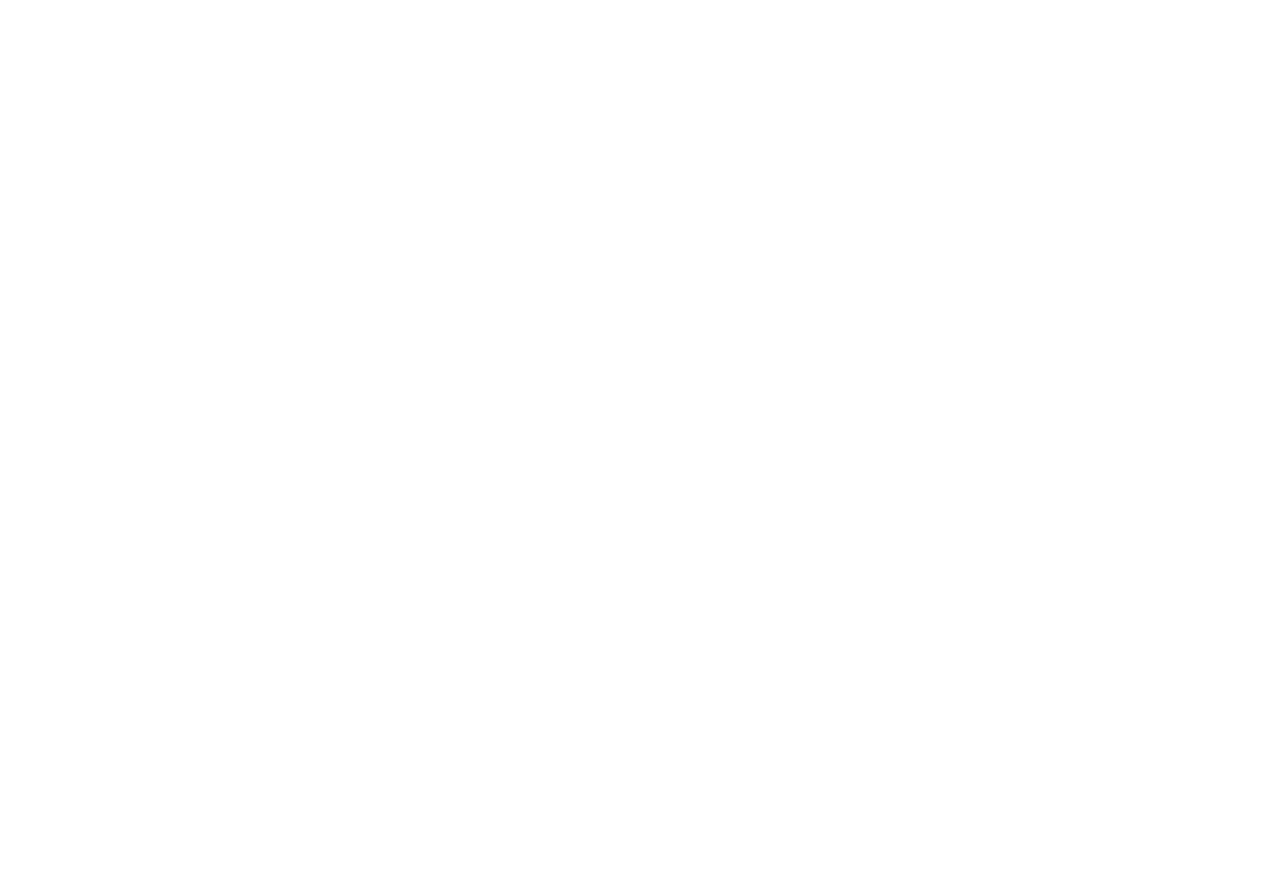
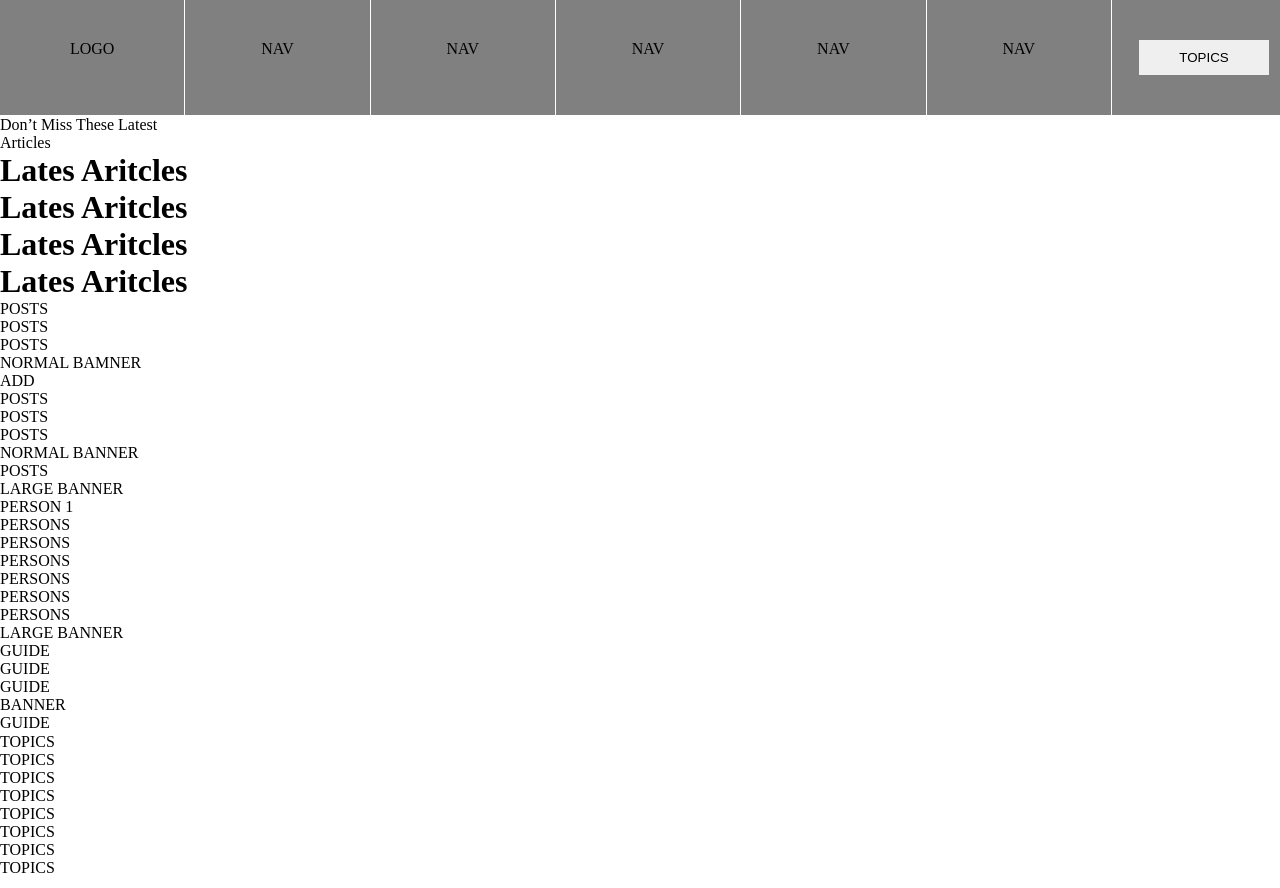
Before and after one commit to edlingao/design-teardown, a plain HTML site: page index.html in a window 1280 px wide. Before the commit the page ends 800 px from the top, so only its background shows below. Drawn offline with Linux system fonts and the light colour scheme.

Commit message:
Nav bar completed

```diff
--- a/css/main.css
+++ b/css/main.css
@@ -0,0 +1,38 @@
+*{
+    padding: 0;
+    margin: 0;
+}
+
+
+.container{
+    display: grid;
+    grid-template-columns: repeat(1, 1rf);
+    grid-template-rows: repeat(14, auto);
+    grid-gap: 1px;
+    grid-template-areas:"head"
+                        "main"
+                        "footer";
+}
+
+.header{
+    grid-area: head;
+    display: grid;
+    grid-template-columns: repeat(7,14.4%);
+    grid-gap: 1px;
+
+}
+.nav{
+    background: gray;
+    display: flex;
+    justify-content: center;
+    padding: 40px;
+
+}
+.button{
+    border: 0px;
+    padding: 10px 40px;
+}
+
+.main{
+
+}
--- a/index.html
+++ b/index.html
@@ -4,9 +4,206 @@
     <meta charset="UTF-8">
     <meta name="viewport" content="width=device-width, initial-scale=1.0">
     <meta http-equiv="X-UA-Compatible" content="ie=edge">
-    <title>Document</title>
+    <link rel="stylesheet" href="css/main.css" type="text/css">
+    <title>Magazine design</title>
 </head>
 <body>
+    <div class="container">
 
+           <header class="header">
+               <div class="nav">
+                    LOGO
+            </div>
+
+            <div class="nav">
+                    NAV
+            </div>
+            <div class="nav">
+                    NAV
+            </div>
+            <div class="nav">
+                    NAV
+            </div>
+            <div class="nav">
+                    NAV
+            </div>
+            <div class="nav">
+                    NAV
+            </div>
+            <div class="nav">
+                <button class="button">
+                    TOPICS
+                </button>
+            </div>
+           </header>
+
+
+
+
+
+
+
+
+
+
+
+
+
+            <main class="main">
+                <div class="latest-articles">
+                <div class="float-title">
+                    <p>Don’t Miss These Latest</p>
+                    <p>Articles</p>
+                </div>
+                <div class="articles">
+                    <h1>Lates Aritcles</h1>
+                </div>
+                <div class="articles">
+                    <h1>Lates Aritcles</h1>
+                </div>
+                <div class="articles">
+                    <h1>Lates Aritcles</h1>
+                </div>
+                <div class="articles">
+                    <h1>Lates Aritcles</h1>
+                </div>
+            </div>
+
+            <div class="latest-posts">
+                <div class="posts">
+                    POSTS
+                </div>
+                <div class="posts">
+                    POSTS
+                </div>
+                <div class="posts">
+                    POSTS
+                </div>
+            </div>
+            <div class="banner">
+                <div class="normal-banner">
+                    NORMAL BAMNER
+                </div>
+                <div class="add">
+                    ADD
+                </div>
+            </div>
+
+            <div class="latest-posts">
+
+                <div class="posts">
+                    POSTS
+                </div>
+
+                <div class="posts">
+                    POSTS
+                </div>
+
+                <div class="posts">
+                    POSTS
+                </div>
+            </div>
+            <div class="banner">
+                <div class="normal-banner">
+                    NORMAL BANNER
+                </div>
+                <div class="posts">
+                    POSTS
+                </div>
+            </div>
+            <div class="large-banner">
+                LARGE BANNER
+            </div>
+            <div class="person-week">
+                <div class="person1">
+                    PERSON 1
+                </div>
+                <div class="person">
+                    PERSONS
+                </div>
+                <div class="person">
+                    PERSONS
+                </div>
+                <div class="person">
+                    PERSONS
+                </div>
+                <div class="person">
+                    PERSONS
+                </div>
+                <div class="person">
+                    PERSONS
+                </div>
+                <div class="person">
+                    PERSONS
+                </div>
+            </div>
+            <div class="large-banner">
+                LARGE BANNER
+            </div>
+            <div class="guides">
+                <div class="guide">
+                    GUIDE
+                </div>
+                <div class="guide">
+                    GUIDE
+                </div>
+                <div class="guide">
+                    GUIDE
+                </div>
+            </div>
+            <div class="banner">
+                <div class="normal-banner">
+                    BANNER
+                </div>
+                <div class="guide">
+                    GUIDE
+                </div>
+            </div>
+
+            </main>
+
+            <footer class="footer">
+                <div class="topics">
+                <div class="topic">
+                    TOPICS
+                </div>
+                <div class="topic">
+                    TOPICS
+                </div>
+                <div class="topic">
+                    TOPICS
+                </div>
+                <div class="topic">
+                    TOPICS
+                </div>
+                <div class="topic">
+                    TOPICS
+                </div>
+                <div class="topic">
+                    TOPICS
+                </div>
+                <div class="topic">
+                    TOPICS
+                </div>
+                <div class="topic">
+                    TOPICS
+                </div>
+            </div>
+            </footer>
+
+
+
+
+
+
+
+
+
+
+
+
+
+
+    </div>
 </body>
 </html>
```
